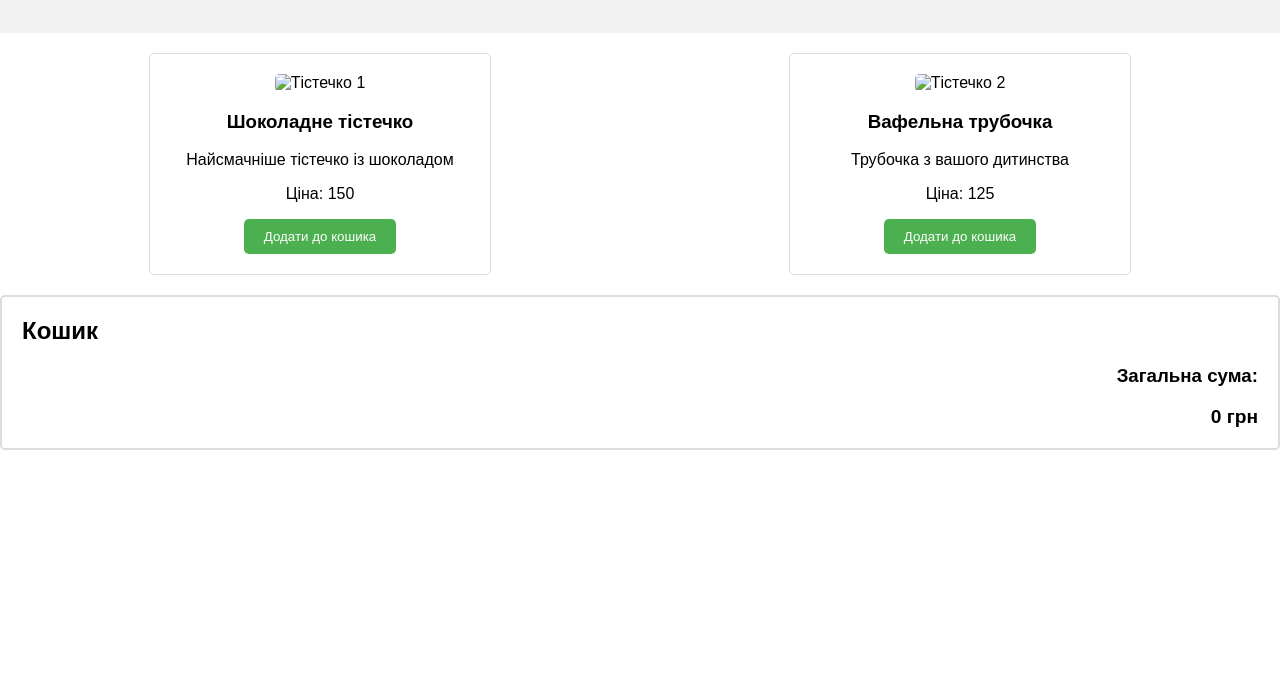
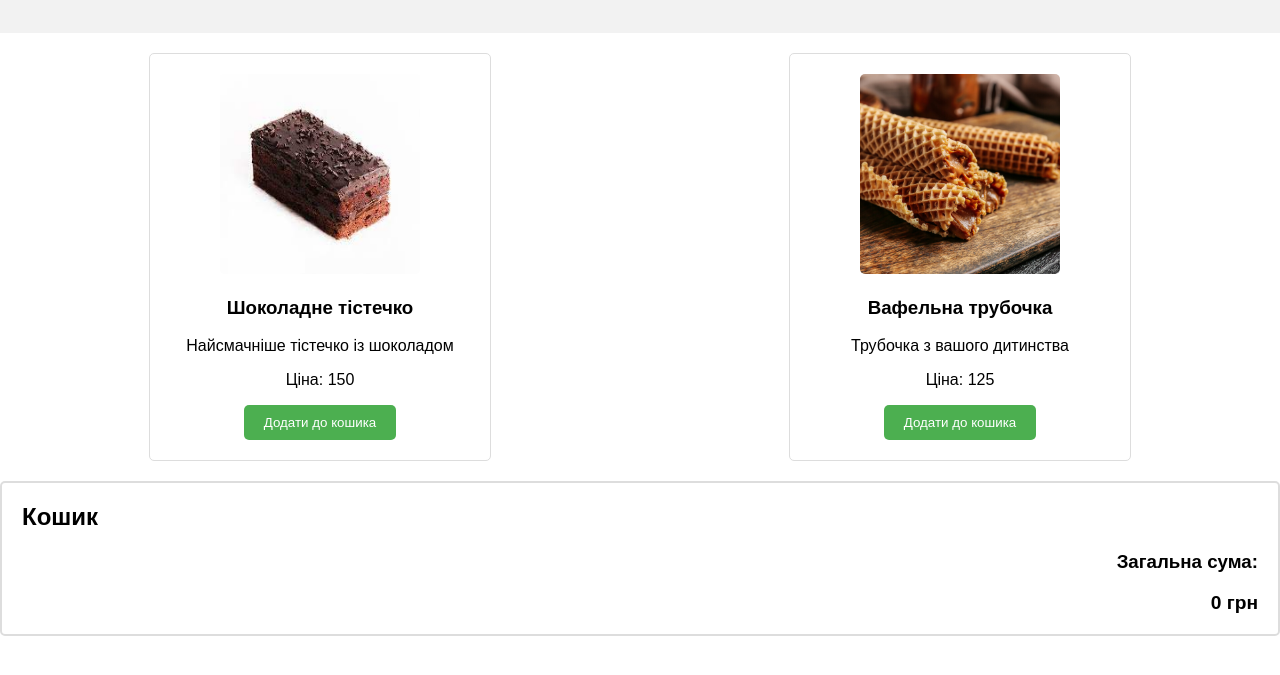
Before and after one commit to bukoos/freedom.github.io, a plain HTML site: page index.html in a window 1280 px wide. Shown: the part 121-796 px from the top of the page. Drawn offline with Linux system fonts and the light colour scheme.

Commit message:
Update index.html

```diff
--- a/index.html
+++ b/index.html
@@ -14,7 +14,7 @@
 
     <div class="menu">
       <div class="item" data-price="150">
-        <img src="images/1.jpg" alt="Тістечко 1" />
+        <img src="1.jpg" alt="Тістечко 1" />
         <h3>Шоколадне тістечко</h3>
         <p>Найсмачніше тістечко із шоколадом</p>
         <p>Ціна: 150</p>
@@ -23,7 +23,7 @@
         </button>
       </div>
       <div class="item" data-price="125">
-        <img src="images/2.jpg" alt="Тістечко 2" />
+        <img src="2.jpg" alt="Тістечко 2" />
         <h3>Вафельна трубочка</h3>
         <p>Трубочка з вашого дитинства</p>
         <p>Ціна: 125</p>
```
